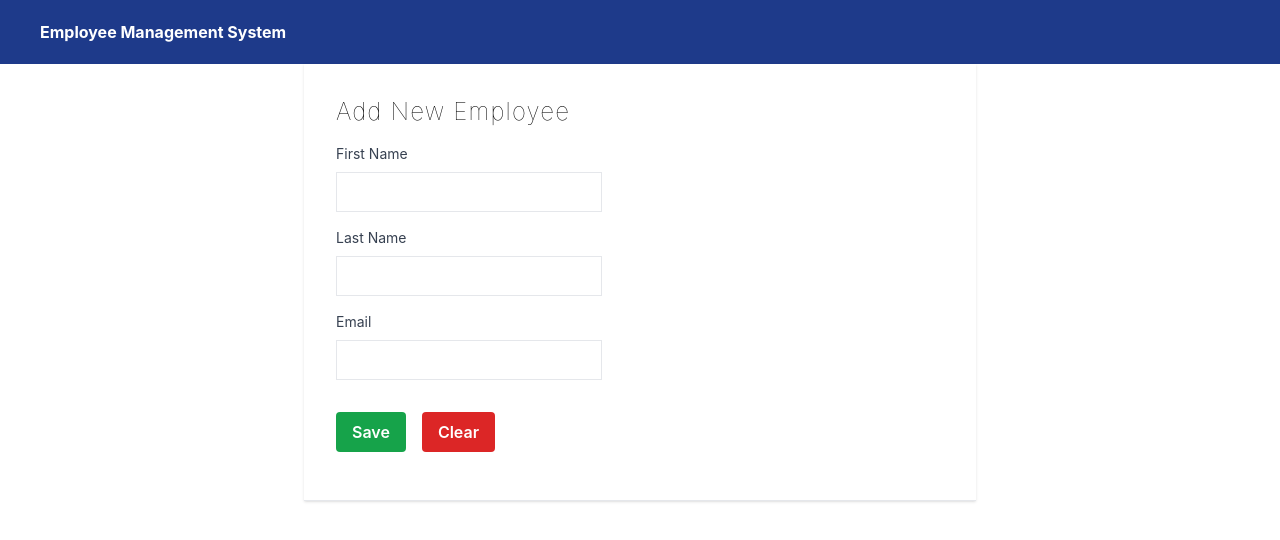
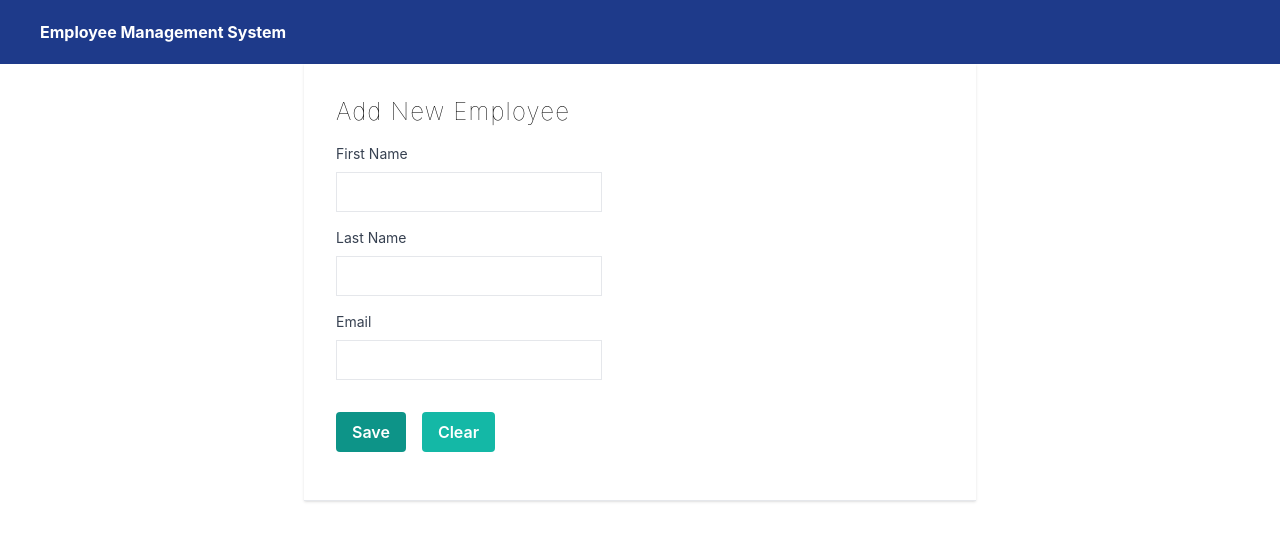
Before and after one commit to Shigal/Employee-Management-System, a React (Create React App) app in the folder ems-ui/: page /addEmployee in a window 1280 px wide. Shown: the top 540 px of the page. Built offline with nearby package versions, Linux system fonts and the light colour scheme.

Commit message:
navigate back to home added

```diff
--- a/ems-ui/src/components/AddEmployee.js
+++ b/ems-ui/src/components/AddEmployee.js
@@ -1,4 +1,5 @@
 import React, { useState } from "react";
+import { useNavigate } from "react-router-dom";
 import EmployeeService from "../services/EmployeeService";
 
 const AddEmployee = () => {
@@ -8,6 +9,8 @@ const AddEmployee = () => {
     lastName: "",
     emailId: "",
   });
+
+  const navigate = useNavigate();
 
   const handleChange = (e) => {
     const value = e.target.value;
@@ -19,6 +22,7 @@ const AddEmployee = () => {
     EmployeeService.saveEmployee(employee)
       .then((response) => {
         console.log(response);
+        navigate("/employeeList");
       })
       .catch((error) => {
         console.log(error);
@@ -70,11 +74,11 @@ const AddEmployee = () => {
         <div className="items-center justify-center h-15 w-full my-4 space-x-4 pt-4">
           <button
             onClick={saveEmployee}
-            className=" rounded bg-green-600 font-semibold text-white py-2 px-4 hover:bg-green-700"
+            className=" rounded bg-teal-600 font-semibold text-white py-2 px-4 hover:bg-teal-800"
           >
             Save
           </button>
-          <button className=" rounded bg-red-600 font-semibold text-white py-2 px-4 hover:bg-red-700">
+          <button className=" rounded bg-teal-500 font-semibold text-white py-2 px-4 hover:bg-teal-800">
             Clear
           </button>
         </div>
```
